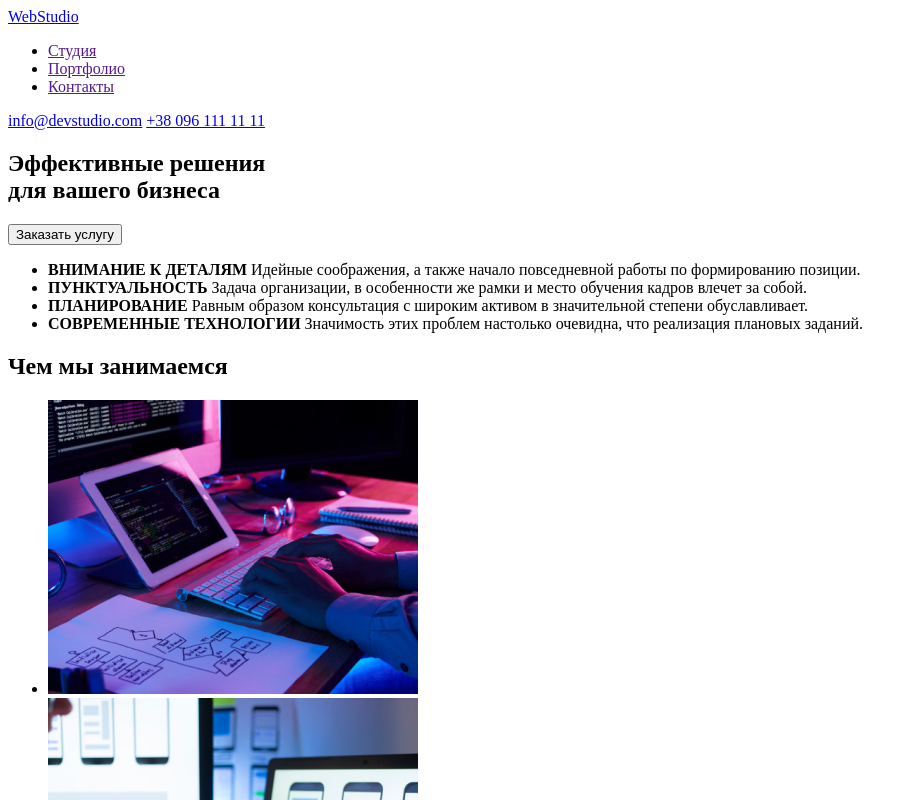
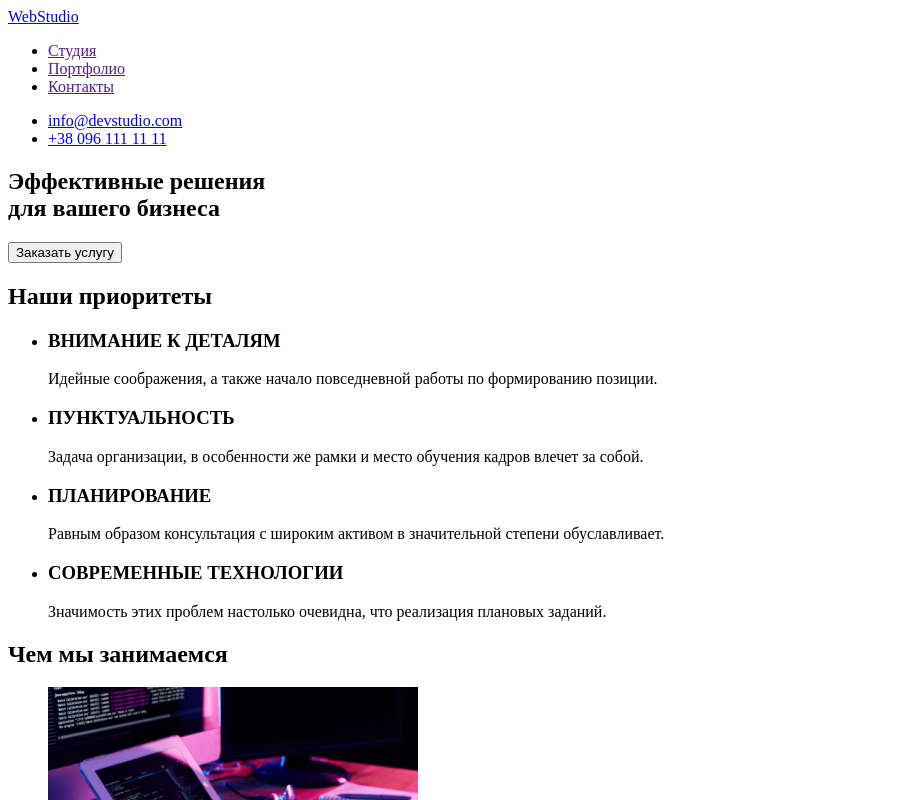
Before and after one commit to Emil-Bayramov/goit-markup-hw-01, a plain HTML site: page index.html in a window 1280 px wide. Shown: the top 800 px of the page, without its empty margins (0-917 px from the left). Drawn offline with Linux system fonts and the light colour scheme.

Commit message:
Сделал изменения и корректировки указанные ментором

```diff
--- a/index.html
+++ b/index.html
@@ -16,27 +16,28 @@
                 <li><a href="">Контакты</a></li>
             </ul>
         </nav>
-        <a href="mailto:info@devstudio.com">info@devstudio.com</a>
-        <a href="tel:+380961111111">+38 096 111 11 11</a>
+        <ul>
+            <li><a href="mailto:info@devstudio.com">info@devstudio.com</a></li>
+            <li><a href="tel:+380961111111">+38 096 111 11 11</a></li>
+        </ul>
     </header>
     <main>
-        <Div>
         <section>
             <h1>Эффективные решения<br> для вашего бизнеса</h1>
-                <button>Заказать услугу</button>
+            <button type="button">Заказать услугу</button>
         </section>
-        </Div>
-        <div>
+        <section>
+            <h2> Наши приоритеты</h2>
             <ul>
-                    <li><b>ВНИМАНИЕ К ДЕТАЛЯМ </b>Идейные соображения, а также начало повседневной работы по формированию позиции.
-                    </li>
-                    <li><b>ПУНКТУАЛЬНОСТЬ </b>Задача организации, в особенности же рамки и место обучения кадров влечет за собой.
-                    </li>
-                    <li><b>ПЛАНИРОВАНИЕ </b>Равным образом консультация с широким активом в значительной степени обуславливает.</li>
-                    <li><b>СОВРЕМЕННЫЕ ТЕХНОЛОГИИ </b>Значимость этих проблем настолько очевидна, что реализация плановых заданий.
-                    </li>
+                <li><h3><b>ВНИМАНИЕ К ДЕТАЛЯМ </b></h3> <p>Идейные соображения, а также начало повседневной работы по формированию позиции.
+                    </p></li>
+                <li><h3><b>ПУНКТУАЛЬНОСТЬ </b></h3> <p>Задача организации, в особенности же рамки и место обучения кадров влечет за собой.
+                    </p></li>
+                <li><h3><b>ПЛАНИРОВАНИЕ </b></h3> <p>Равным образом консультация с широким активом в значительной степени обуславливает.</p></li>
+                <li><h3><b>СОВРЕМЕННЫЕ ТЕХНОЛОГИИ </b></h3> <p>Значимость этих проблем настолько очевидна, что реализация плановых заданий.
+                    </p></li>
             </ul>
-        </div>
+        </section>
         <section>
             <h2>Чем мы занимаемся</h2>
             <ul>
@@ -49,21 +50,21 @@
             <h2>Наша Команда</h2>
             <ul>
                 <li><img src="./images/ihor-demianenko.jpg" alt="Игорь Демьяненко Product Designer" height="260">
-                    <p>Игорь Демьяненко Product Designer</p>
+                    <h3>Игорь Демьяненко</h3><p>Product Designer</p>
                 </li>
-                <li><img src="./images/olha-repina.jpg" alt="Ольга Репина Frontend Developer" height="260"><p>Ольга Репина Frontend Developer</p></li>
-                <li><img src="./images/nikolai-tarasov.jpg" alt="Николай Тарасов Marketing" height="260"><p>Николай Тарасов Marketing</p></li>
-                <li><img src="./images/mikhail-ermakov.jpg" alt="Михаил Ермаков UI Designer" height="260"><p>Михаил Ермаков UI Designer</p></li>
+                <li><img src="./images/olha-repina.jpg" alt="Ольга Репина Frontend Developer" height="260"><h3>Ольга Репина</h3><p>Frontend Developer</p></li>
+                <li><img src="./images/nikolai-tarasov.jpg" alt="Николай Тарасов Marketing" height="260"><h3>Николай Тарасов</h3><p>Marketing</p></li>
+                <li><img src="./images/mikhail-ermakov.jpg" alt="Михаил Ермаков UI Designer" height="260"><h3>Михаил Ермаков</h3><p>UI Designer</p></li>
             </ul>
         </section>
     </main>
     <footer>
         <a href="/">WebStudio</a>
         <address>
-            г. Киев, пр-т Леси Украинки, 26
-        </address>
+            <a href="https://goo.gl/maps/5dYaAfMvRvqoUdPU8" target="_blank" rel="noopener noreferrer">г. Киев, пр-т Леси Украинки, 26</a>
             <a href="mailto:info@devstudio.com">info@devstudio.com</a>
             <a href="tel:+380961111111">+38 096 111 11 11</a>
+        </address>
     </footer>
 </body>
 </html>
```
Lines whose indentation alone changed are shown as unchanged.
